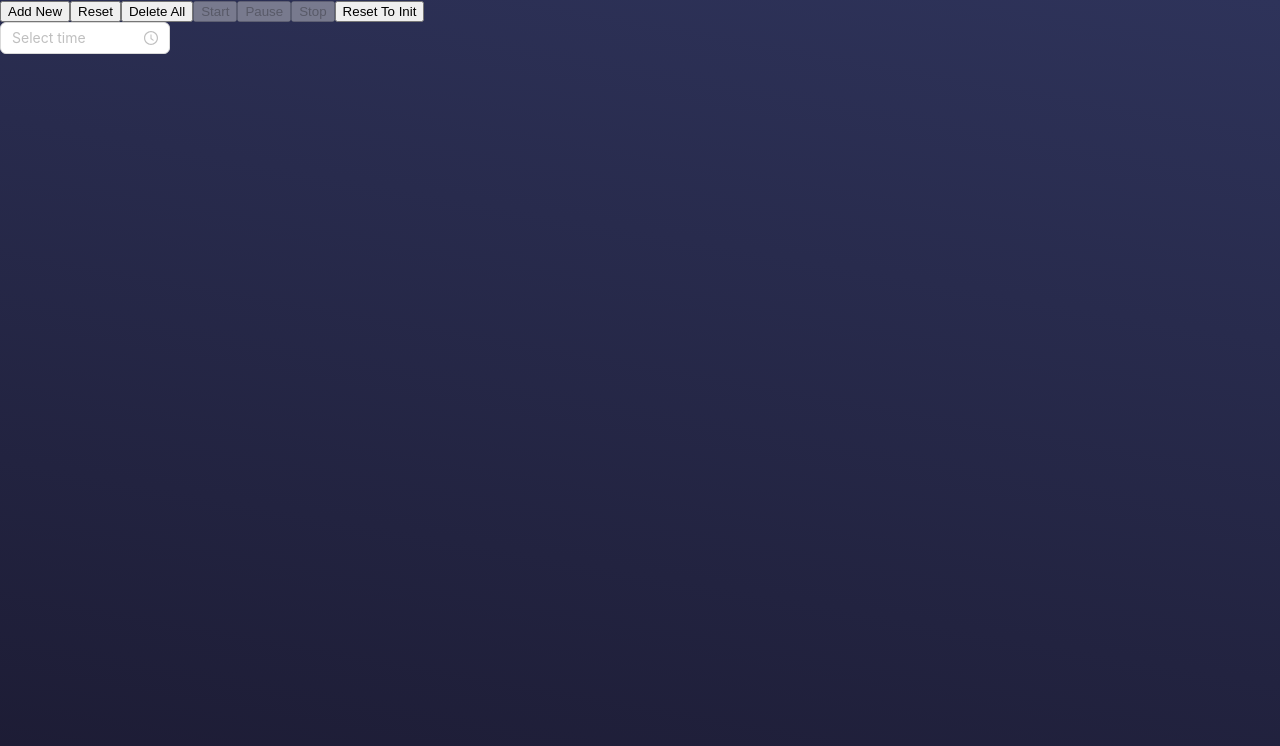
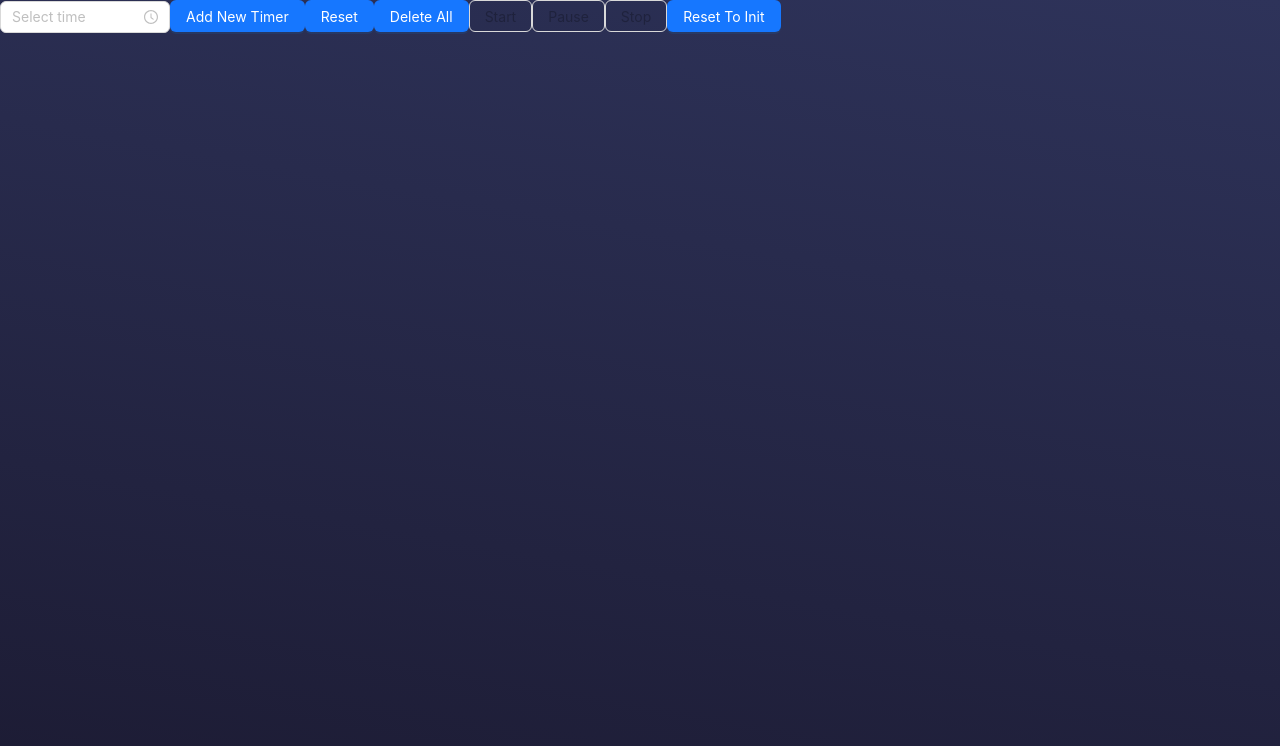
Before and after one commit to RomanDrevo/timers-app, a React (Create React App) app: page / in a window 1280 px wide. Shown: the top 746 px of the page. Built offline with nearby package versions, Linux system fonts and the light colour scheme.

Commit message:
move TimePicker to TimerControls

```diff
--- a/src/App.css
+++ b/src/App.css
@@ -2,3 +2,7 @@
   background: linear-gradient(190deg, #2E335A, #1C1B33);
   height: 100vh;
 }
+
+.add-timer{
+  display: flex;
+}
--- a/src/App.js
+++ b/src/App.js
@@ -11,7 +11,7 @@ import {
     updateTimer
 } from "./store/timerSlice";
 import './timer.css'
-import { TimePicker } from 'antd';
+import { TimePicker, Button } from 'antd';
 
 
 
@@ -101,23 +101,35 @@ const TimerControls = ({
                            onResetToInit,
                            isAnyTimerRunning,
                            areTimersPaused,
-                           areAllTimersOver
+                           areAllTimersOver,
+                           onTimeChange,
+                           timePickerValue
                        }) => {
     return (
-        <div>
-            <button disabled={isAnyTimerRunning} onClick={onAdd}>Add New</button>
-            <button onClick={onReset} disabled={isAnyTimerRunning}>Reset</button>
-            <button onClick={onDeleteAll} disabled={isAnyTimerRunning}>Delete All</button>
-            <button onClick={onStart} disabled={isAnyTimerRunning || areAllTimersOver}>Start</button>
+        <div className='timer-controls'>
+
+            <TimePicker
+                value={timePickerValue}
+                onChange={onTimeChange}
+                format={format}
+                showNow={false}
+                rootClassName='add-timer-input'
+                disabled={isAnyTimerRunning}
+            />
+
+            <Button type='primary' disabled={isAnyTimerRunning} onClick={onAdd}>Add New Timer</Button>
+            <Button type='primary' onClick={onReset} disabled={isAnyTimerRunning}>Reset</Button>
+            <Button type='primary' onClick={onDeleteAll} disabled={isAnyTimerRunning}>Delete All</Button>
+            <Button type='primary' onClick={onStart} disabled={isAnyTimerRunning || areAllTimersOver}>Start</Button>
 
             {areTimersPaused ? (
-                <button onClick={onResume}>Resume</button>
+                <Button type='primary' onClick={onResume}>Resume</Button>
             ) : (
-                <button onClick={onPause} disabled={areAllTimersOver}>Pause</button>
+                <Button type='primary' onClick={onPause} disabled={areAllTimersOver}>Pause</Button>
             )}
 
-            <button onClick={onStop} disabled={areAllTimersOver}>Stop</button>
-            <button onClick={onResetToInit}>Reset To Init</button>
+            <Button type='primary' onClick={onStop} disabled={areAllTimersOver}>Stop</Button>
+            <Button type='primary' onClick={onResetToInit}>Reset To Init</Button>
         </div>
     );
 };
@@ -128,8 +140,6 @@ function App() {
   const dispatch = useDispatch();
 
   const timers = useSelector((state) => state.timer.timers);
-
-
 
 
     const [timePickerValue, setTimePickerValue] = useState(null);
@@ -203,6 +213,16 @@ function App() {
 
     return (
       <div className="App">
+          <div className='add-timer'>
+
+              {/*<TimePicker*/}
+              {/*    value={timePickerValue}*/}
+              {/*    onChange={setTimePickerValue}*/}
+              {/*    format={format}*/}
+              {/*    showNow={false}*/}
+              {/*    rootClassName='add-timer-input'*/}
+              {/*/>*/}
+
               <TimerControls
                   onAdd={() => handleAddTimer(initialTimeInput)}
                   onStart={handleStart}
@@ -215,14 +235,11 @@ function App() {
                   onResetToInit={handleResetToInit}
                   areTimersPaused={areTimersPaused}
                   areAllTimersOver={areAllTimersOver}
+                  onTimeChange={setTimePickerValue}
+                  timePickerValue={timePickerValue}
               />
+          </div>
 
-          <TimePicker
-              value={timePickerValue}
-              onChange={setTimePickerValue}
-              format={format}
-              showNow={false}
-          />
 
           <div className="timers-container">
           {timers.map(timer => (
```
Lines whose indentation alone changed are shown as unchanged.
